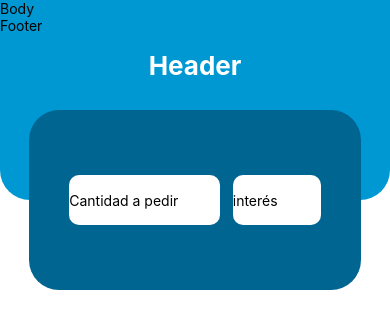
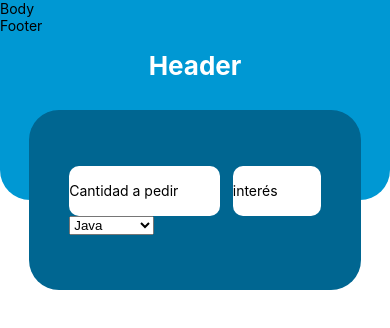
Before and after one commit to acasalsr/typescript-cotizador, a React Native app: screen / in a window 390 px wide. Shown: the top 328 px of the page. Built offline with nearby package versions, Linux system fonts and the light colour scheme.

Commit message:
component picker added

```diff
--- a/package.json
+++ b/package.json
@@ -9,6 +9,7 @@
   },
   "dependencies": {
     "@expo/webpack-config": "^18.0.1",
+    "@react-native-picker/picker": "^2.4.8",
     "expo": "^48.0.4",
     "expo-splash-screen": "~0.18.1",
     "expo-status-bar": "~1.4.4",
--- a/src/components/Form.tsx
+++ b/src/components/Form.tsx
@@ -1,16 +1,39 @@
 import React from "react";
-import { View, Text, StyleSheet, TextInput, } from "react-native";
+import { useState } from "react";
+import { View, Text, StyleSheet, TextInput } from "react-native";
 import colors from "../utils/colors";
+import { Picker } from "@react-native-picker/picker";
 
 export default function Form() {
+  const [selectedLanguage, setSelectedLanguage] = useState();
+
   return (
     <View style={styles.wrapperInput}>
       <View style={styles.containerFlexInput}>
-                <TextInput style={styles.input} placeholder="Cantidad a pedir" keyboardType="numeric" />
-                <TextInput style={[styles.input, styles.input2]} placeholder="interés" keyboardType="numeric" />
+        <TextInput
+          style={styles.input}
+          placeholder="Cantidad a pedir"
+          keyboardType="numeric"
+        />
+        <TextInput
+          style={[styles.input, styles.input2]}
+          placeholder="interés"
+          keyboardType="numeric"
+        />
+      </View>
+      <View style={styles.containerFlexInput}>
+        <Picker
+          selectedValue={selectedLanguage}
+          onValueChange={(itemValue, itemIndex) =>
+            setSelectedLanguage(itemValue)
+          }
+        >
+          <Picker.Item label="Java" value="java" />
+          <Picker.Item label="JavaScript" value="js" />
+        </Picker>
       </View>
     </View>
-    )
+  );
 }
 
 const styles = StyleSheet.create({
@@ -32,10 +55,10 @@ const styles = StyleSheet.create({
   input: {
     backgroundColor: "#fff",
     height: 50,
-        width: '60%',
+    width: "60%",
     borderRadius: 10,
   },
   input2: {
-        width: '35%',
+    width: "35%",
   },
 });
--- a/tsconfig.json
+++ b/tsconfig.json
@@ -2,7 +2,6 @@
   "extends": "expo/tsconfig.base",
   "compilerOptions": {
     "strict": true
-  }
-  "include":[
-    "src/**/*.ts"]
+  },
+  "include": ["./src/**/*.ts", "./src/**/*.tsx"]
 }
```
Also changed, not shown: 2 other files (tests, documents, lock files or other folders). Lines whose indentation alone changed are shown as unchanged.
